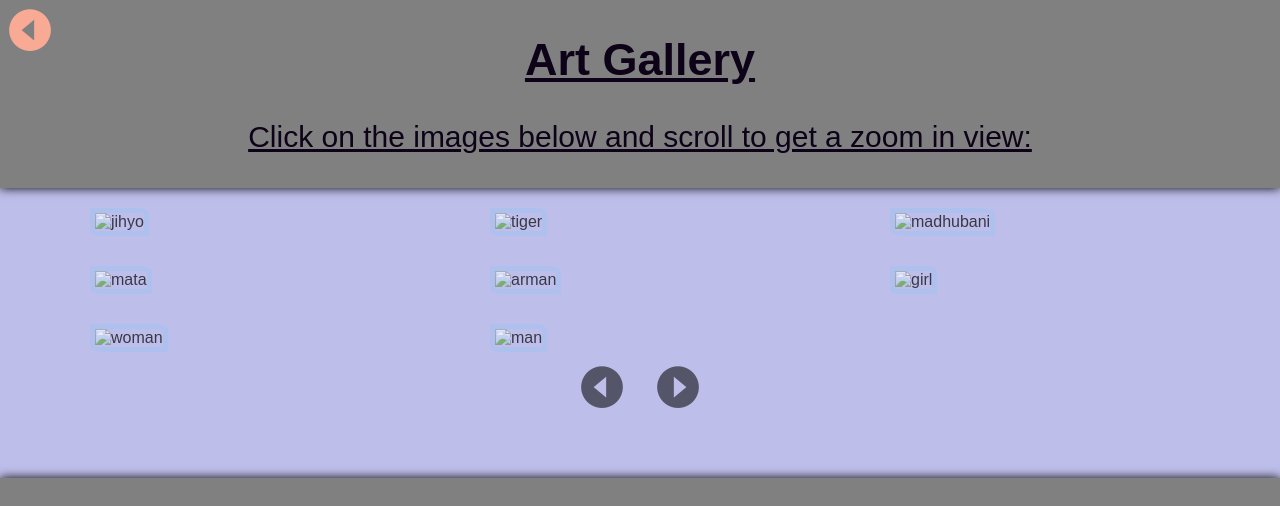
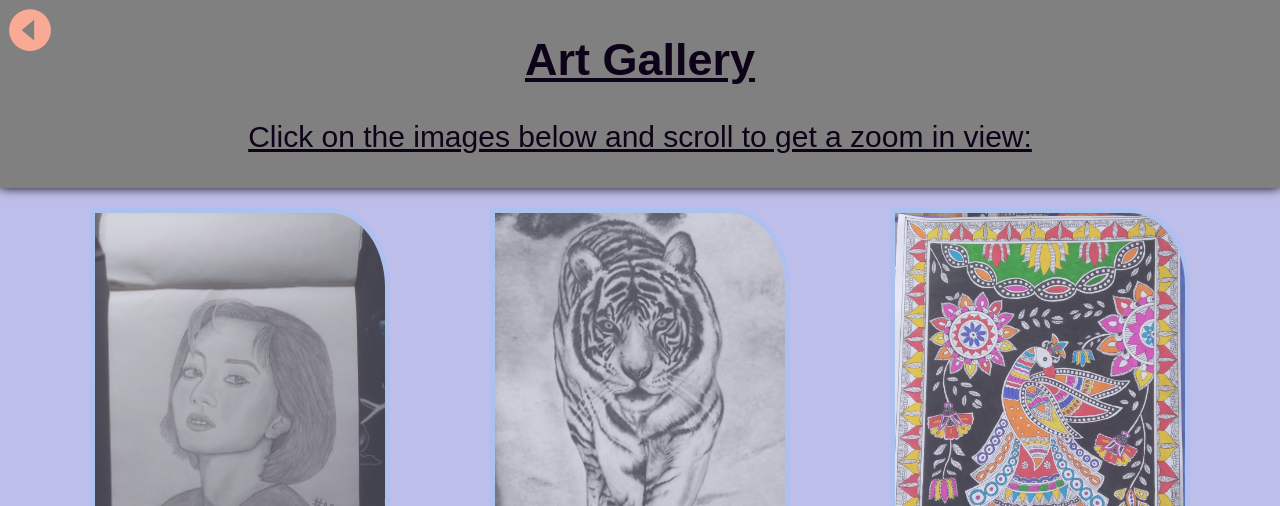
Before and after one commit to Nil810/Portfolio, a plain HTML site: page gallery.html in a window 1280 px wide. Shown: the top 506 px of the page. Drawn offline with nearby package versions, Linux system fonts and the light colour scheme; the site is published under a folder, as on GitHub Pages, so addresses that start at the root find nothing.

Commit message:
my commit

```diff
--- a/gallery.html
+++ b/gallery.html
@@ -118,35 +118,35 @@ i{
 <!-- The four columns -->
 <div class="row">
   <div class="column">
-    <img src="/images/jihyo.jpeg" alt="jihyo" style="width:100%" border="1px solid black" onclick="myFunction(this);">
+    <img src="images/jihyo.jpeg" alt="jihyo" style="width:100%" border="1px solid black" onclick="myFunction(this);">
   </div>
 
   <div class="column">
-    <img src="/images/tiger.jpeg" alt="tiger" style="width:100%" onclick="myFunction(this);">
+    <img src="images/tiger.jpeg" alt="tiger" style="width:100%" onclick="myFunction(this);">
   </div>
   <div class="column">
-    <img src="/images/madhubani.jpeg" alt="madhubani" style="width:100%" onclick="myFunction(this);">
+    <img src="images/madhubani.jpeg" alt="madhubani" style="width:100%" onclick="myFunction(this);">
   </div>
 </div>
 <div class="row">
     <div class="column">
-        <img src="/images/mata.jpeg" alt="mata" style="width:100%" onclick="myFunction(this);">
+        <img src="images/mata.jpeg" alt="mata" style="width:100%" onclick="myFunction(this);">
       </div>
     <div class="column">
-      <img src="/images/arman.jpeg" alt="arman" style="width:110%" height="420px" onclick="myFunction(this);">
+      <img src="images/arman.jpeg" alt="arman" style="width:110%" height="420px" onclick="myFunction(this);">
     </div>
     <div class="column">
-      <img src="/images/girl.jpeg" alt="girl" style="width:100%" onclick="myFunction(this);">
+      <img src="images/girl.jpeg" alt="girl" style="width:100%" onclick="myFunction(this);">
     </div>
 
   </div>
 
 <div class="row">
     <div class="column">
-        <img src="/images/didi.jpeg" alt="woman" style="width:110%" height="410px" onclick="myFunction(this);">
+        <img src="images/didi.jpeg" alt="woman" style="width:110%" height="410px" onclick="myFunction(this);">
       </div>
       <div class="column">
-        <img src="/images/jija.jpeg" alt="man" style="width:100%" onclick="myFunction(this);">
+        <img src="images/jija.jpeg" alt="man" style="width:100%" onclick="myFunction(this);">
       </div>
 </div>
 
```
